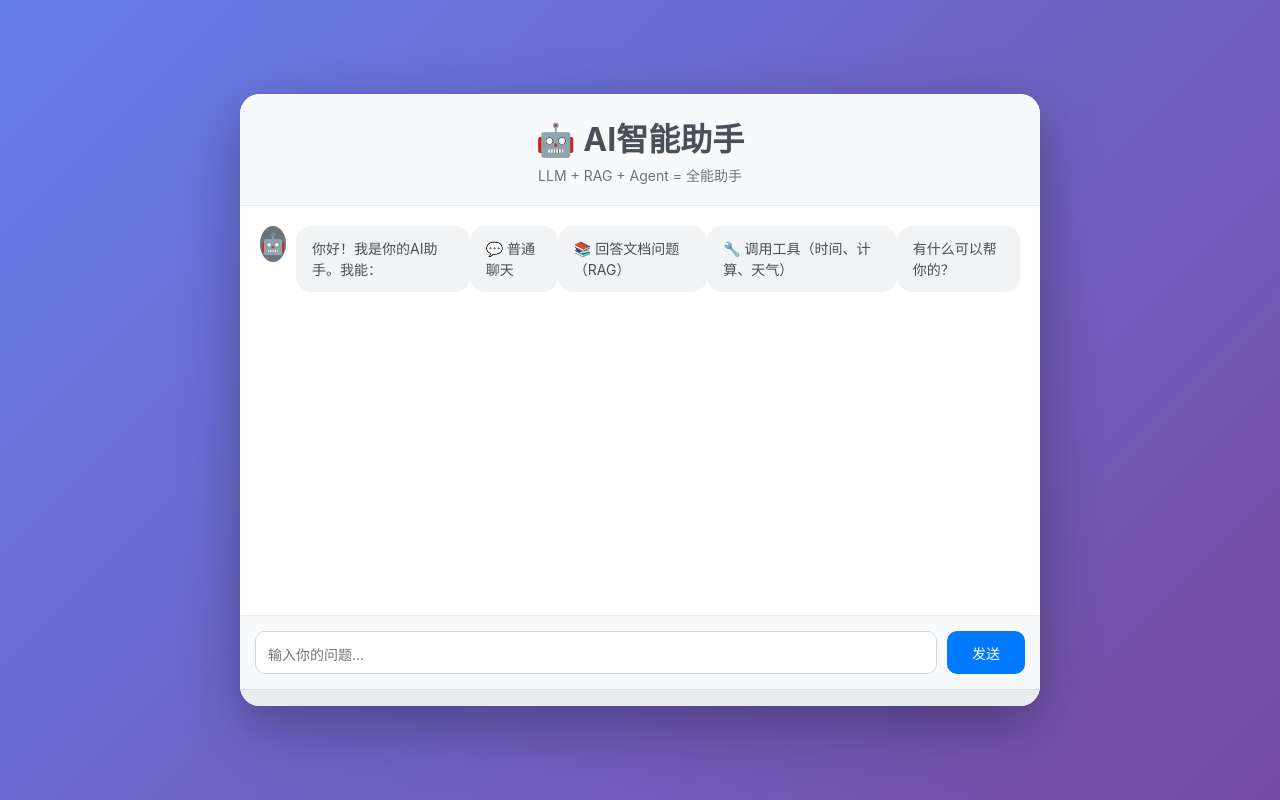
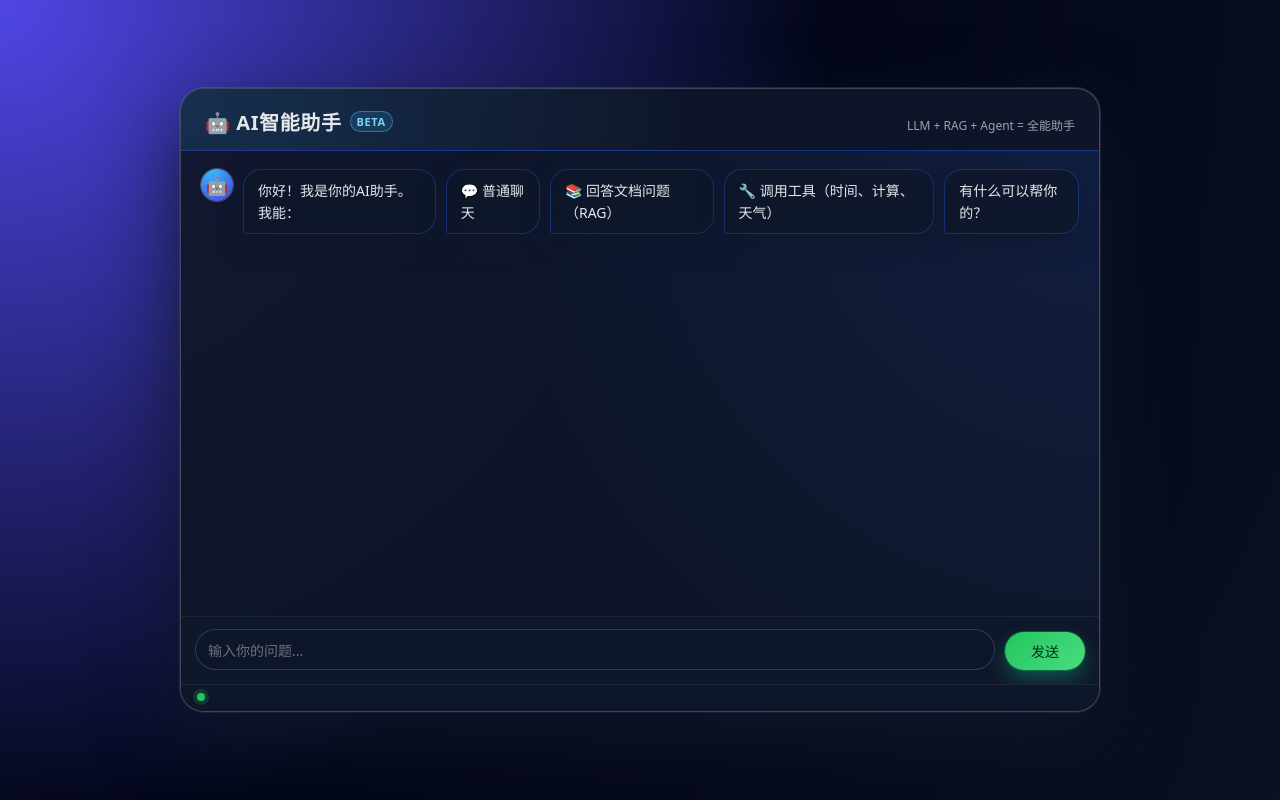
Before and after one commit to wangdawei-maker/ai_assistant, a FastAPI app: page / in a window 1280 px wide. Run offline with FastAPI, Linux system fonts and the light colour scheme.

Commit message:
优化样式问题

```diff
--- a/app.py
+++ b/app.py
@@ -13,7 +13,8 @@ from core.rag import RAGSystem
 from core.agent import Agent
 
 load_dotenv()
-
+DEEPSEEK_API_KEY = os.getenv("DEEPSEEK_API_KEY")
+OPENWEATHERMAP_KEY = os.getenv("OPENWEATHERMAP_KEY")
 app = FastAPI(title="AI智能助手")
 
 # 挂载静态文件
--- a/static/style.css
+++ b/static/style.css
@@ -1,5 +1,5 @@
 /* static/style.css */
-* {
+/* * {
     margin: 0;
     padding: 0;
     box-sizing: border-box;
@@ -153,4 +153,293 @@ button:hover {
 @keyframes fadeIn {
     from { opacity: 0; transform: translateY(10px); }
     to { opacity: 1; transform: translateY(0); }
+} */
+ /* static/style.css */
+* {
+    margin: 0;
+    padding: 0;
+    box-sizing: border-box;
 }
+
+body {
+    font-family: system-ui, -apple-system, BlinkMacSystemFont, "Segoe UI", sans-serif;
+    background: radial-gradient(circle at top left, #4f46e5 0%, #020617 55%, #0b1120 100%);
+    min-height: 100vh;
+    display: flex;
+    justify-content: center;
+    align-items: center;
+    padding: 24px;
+    color: #0f172a;
+}
+
+.app {
+    width: 100%;
+    max-width: 920px;
+    background: rgba(15, 23, 42, 0.95);
+    border-radius: 24px;
+    box-shadow:
+        0 30px 80px rgba(15, 23, 42, 0.9),
+        0 0 0 1px rgba(148, 163, 184, 0.25);
+    backdrop-filter: blur(22px);
+    border: 1px solid rgba(148, 163, 184, 0.35);
+    overflow: hidden;
+}
+
+header {
+    padding: 18px 24px 14px;
+    display: flex;
+    align-items: baseline;
+    justify-content: space-between;
+    border-bottom: 1px solid rgba(30, 64, 175, 0.7);
+    background: radial-gradient(circle at top left, rgba(56, 189, 248, 0.15), transparent 55%);
+}
+
+header h1 {
+    color: #e5e7eb;
+    font-size: 20px;
+    letter-spacing: 0.03em;
+    display: flex;
+    align-items: center;
+    gap: 8px;
+}
+
+header h1::after {
+    content: "beta";
+    font-size: 11px;
+    text-transform: uppercase;
+    padding: 2px 6px;
+    border-radius: 999px;
+    background: rgba(56, 189, 248, 0.15);
+    color: #7dd3fc;
+    border: 1px solid rgba(56, 189, 248, 0.45);
+}
+
+.subtitle {
+    color: #9ca3af;
+    font-size: 12px;
+}
+
+.chat-container {
+    height: 560px;
+    display: flex;
+    flex-direction: column;
+}
+
+.messages {
+    flex: 1;
+    overflow-y: auto;
+    padding: 18px 20px 12px;
+    background: radial-gradient(circle at top right, rgba(37, 99, 235, 0.12), transparent 60%);
+}
+
+/* 自定义滚动条 */
+.messages::-webkit-scrollbar {
+    width: 6px;
+}
+.messages::-webkit-scrollbar-track {
+    background: transparent;
+}
+.messages::-webkit-scrollbar-thumb {
+    background: rgba(148, 163, 184, 0.6);
+    border-radius: 999px;
+}
+
+.message {
+    display: flex;
+    margin-bottom: 14px;
+    animation: fadeIn 0.25s ease-out;
+    gap: 10px;
+}
+
+.message.user {
+    justify-content: flex-end;
+}
+
+.avatar {
+    width: 32px;
+    height: 32px;
+    border-radius: 999px;
+    display: flex;
+    align-items: center;
+    justify-content: center;
+    font-size: 18px;
+    flex-shrink: 0;
+}
+
+.assistant .avatar {
+    background: radial-gradient(circle at 30% 0%, #38bdf8, #4f46e5);
+    box-shadow: 0 0 0 1px rgba(148, 163, 184, 0.4);
+    color: #e5e7eb;
+}
+
+.user .avatar {
+    order: 2;
+    background: rgba(59, 130, 246, 0.18);
+    border: 1px solid rgba(96, 165, 250, 0.6);
+    color: #bfdbfe;
+}
+
+.user .content {
+    order: 1;
+}
+
+.content {
+    max-width: 72%;
+    padding: 10px 14px;
+    border-radius: 18px;
+    background: rgba(15, 23, 42, 0.85);
+    color: #e5e7eb;
+    line-height: 1.55;
+    font-size: 14px;
+    white-space: pre-wrap;
+    box-shadow: 0 10px 25px rgba(15, 23, 42, 0.6);
+    border: 1px solid rgba(30, 64, 175, 0.55);
+}
+
+.user .content {
+    background: linear-gradient(135deg, #2563eb, #22c55e);
+    border-color: rgba(191, 219, 254, 0.7);
+    color: #eff6ff;
+    box-shadow: 0 10px 25px rgba(37, 99, 235, 0.55);
+    border-bottom-right-radius: 4px;
+}
+
+.assistant .content {
+    border-bottom-left-radius: 4px;
+}
+
+/* 输入区域 */
+.input-area {
+    display: flex;
+    padding: 12px 14px 14px;
+    background: rgba(15, 23, 42, 0.96);
+    border-top: 1px solid rgba(31, 41, 55, 0.9);
+    gap: 10px;
+    align-items: flex-end;
+}
+
+textarea {
+    flex: 1;
+    padding: 10px 12px;
+    border-radius: 999px;
+    resize: none;
+    font-family: inherit;
+    font-size: 14px;
+    outline: none;
+    border: 1px solid rgba(55, 65, 81, 0.9);
+    background: rgba(15, 23, 42, 0.9);
+    color: #e5e7eb;
+    max-height: 120px;
+    transition: border-color 0.18s ease, box-shadow 0.18s ease, background 0.18s ease;
+}
+
+textarea::placeholder {
+    color: #6b7280;
+}
+
+textarea:focus {
+    border-color: #60a5fa;
+    box-shadow: 0 0 0 1px rgba(96, 165, 250, 0.5);
+    background: rgba(15, 23, 42, 1);
+}
+
+/* 发送按钮 */
+button {
+    padding: 0 20px;
+    border-radius: 999px;
+    border: none;
+    font-size: 14px;
+    height: 38px;
+    min-width: 80px;
+    display: inline-flex;
+    align-items: center;
+    justify-content: center;
+    gap: 6px;
+    cursor: pointer;
+    background: linear-gradient(135deg, #22c55e, #4ade80);
+    color: #052e16;
+    font-weight: 500;
+    box-shadow:
+        0 10px 20px rgba(16, 185, 129, 0.35),
+        0 0 0 1px rgba(22, 163, 74, 0.4);
+    transition:
+        transform 0.1s ease,
+        box-shadow 0.15s ease,
+        filter 0.15s ease;
+}
+
+button:hover {
+    filter: brightness(1.05);
+    transform: translateY(-1px);
+    box-shadow:
+        0 14px 28px rgba(16, 185, 129, 0.45),
+        0 0 0 1px rgba(22, 163, 74, 0.7);
+}
+
+button:active {
+    transform: translateY(0);
+    box-shadow:
+        0 6px 12px rgba(16, 185, 129, 0.4),
+        0 0 0 1px rgba(22, 163, 74, 0.7);
+}
+
+/* 工具调用状态 */
+.tool-status {
+    padding: 8px 16px 10px;
+    background: rgba(15, 23, 42, 0.96);
+    border-top: 1px solid rgba(31, 41, 55, 0.9);
+    color: #9ca3af;
+    font-size: 12px;
+    display: flex;
+    align-items: center;
+    gap: 6px;
+}
+
+.tool-status::before {
+    content: "";
+    width: 8px;
+    height: 8px;
+    border-radius: 999px;
+    background: #22c55e;
+    box-shadow: 0 0 0 4px rgba(34, 197, 94, 0.18);
+}
+
+/* 动画 */
+@keyframes fadeIn {
+    from {
+        opacity: 0;
+        transform: translateY(4px);
+    }
+    to {
+        opacity: 1;
+        transform: translateY(0);
+    }
+}
+
+/* 响应式 */
+@media (max-width: 640px) {
+    body {
+        padding: 12px;
+    }
+
+    .app {
+        border-radius: 18px;
+    }
+
+    .chat-container {
+        height: calc(100vh - 140px);
+    }
+
+    .content {
+        max-width: 80%;
+        font-size: 13px;
+    }
+
+    header h1 {
+        font-size: 18px;
+    }
+
+    .subtitle {
+        display: none;
+    }
+}
```
